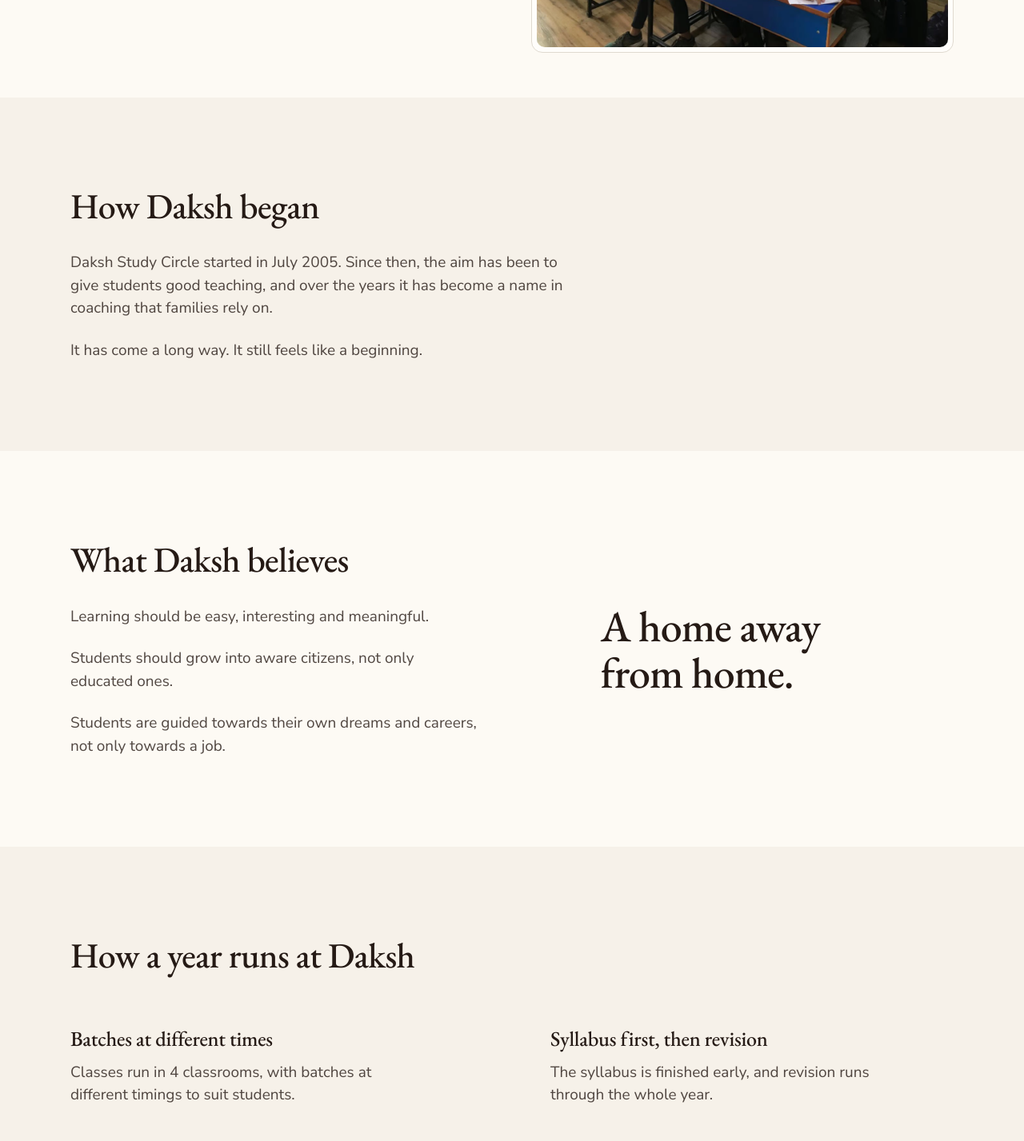
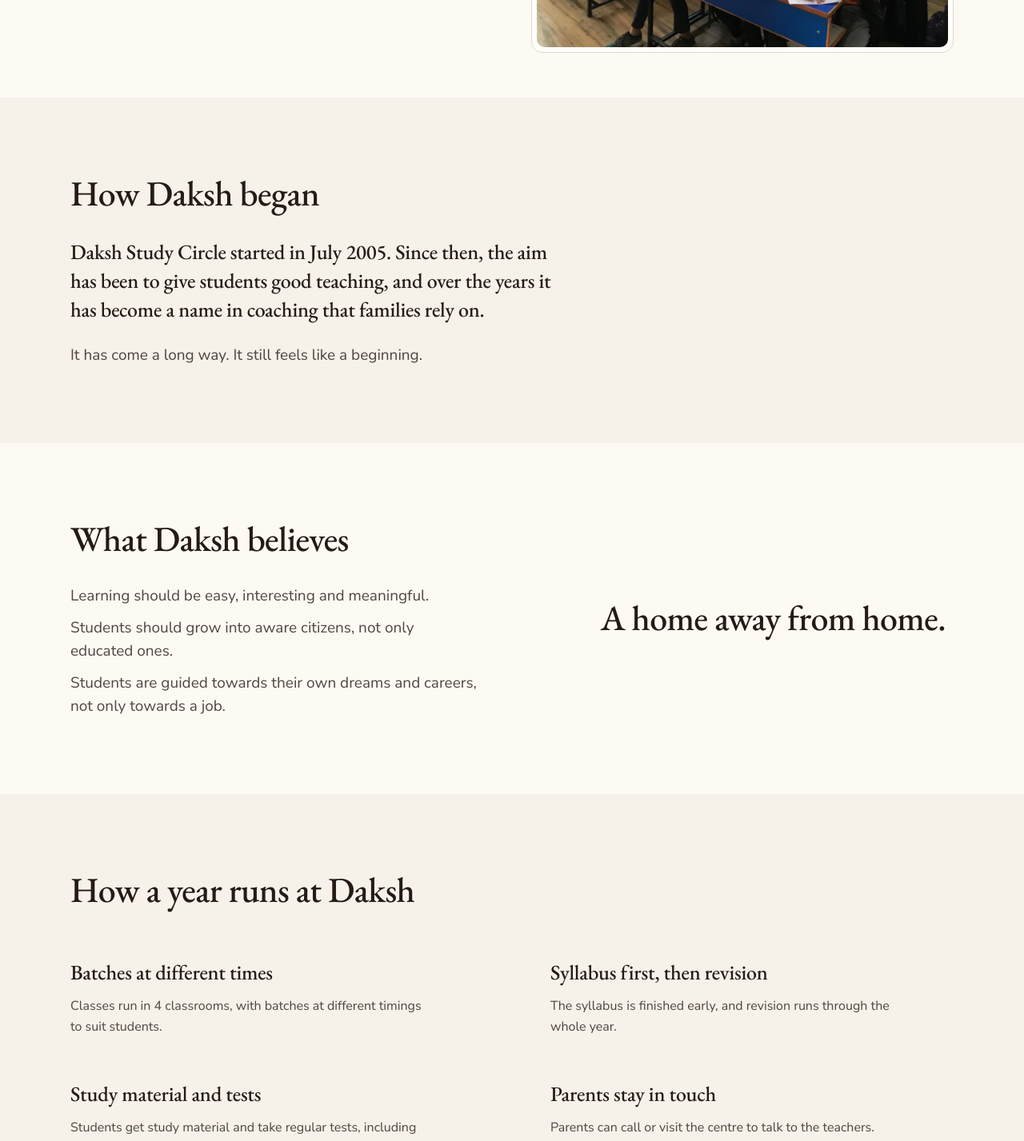
Before and after one commit to imkrrish/dakshstudycircle, a Next.js app: page /about in a window 1280 px wide. Shown: the part 500-1927 px from the top of the page at 80% size. Built offline with nearby package versions, Linux system fonts and the light colour scheme.

Commit message:
style(about): refine typography and rhythm of text sections

```diff
--- a/src/components/sections/point-grid-section.tsx
+++ b/src/components/sections/point-grid-section.tsx
@@ -12,6 +12,7 @@ function PointGridSection({ section }: { section: SectionOf<"point-grid"> }) {
       data-slot="point-grid-section"
       id={id}
       tone={tone}
+      className="[--section-y:4rem] md:[--section-y-md:6rem]"
       aria-labelledby={`${id}-heading`}
     >
       <Container>
@@ -26,7 +27,7 @@ function PointGridSection({ section }: { section: SectionOf<"point-grid"> }) {
           {items.map((item) => (
             <li key={item.title} className="flex flex-col gap-2 md:gap-3">
               <h3 className="font-heading text-title">{item.title}</h3>
-              <p className="max-w-md text-base text-foreground/80 md:text-lead">
+              <p className="max-w-md text-base text-foreground/80">
                 {item.body}
               </p>
             </li>
--- a/src/components/sections/prose-section.tsx
+++ b/src/components/sections/prose-section.tsx
@@ -4,13 +4,14 @@ import { SectionHeading } from "@/components/layout/section-heading"
 import type { SectionOf } from "@/lib/content"
 
 function ProseSection({ section }: { section: SectionOf<"prose"> }) {
-  const { id, heading, tone, paragraphs } = section
+  const { id, heading, tone, paragraphs, leadParagraph } = section
 
   return (
     <Section
       data-slot="prose-section"
       id={id}
       tone={tone}
+      className="[--section-y:4rem] md:[--section-y-md:6rem]"
       aria-labelledby={`${id}-heading`}
     >
       <Container>
@@ -21,8 +22,15 @@ function ProseSection({ section }: { section: SectionOf<"prose"> }) {
           className="max-w-prose"
         />
         <div className="mt-6 flex max-w-prose flex-col gap-5 md:mt-8 md:gap-6">
-          {paragraphs.map((paragraph) => (
-            <p key={paragraph} className="text-lead text-foreground/80">
+          {paragraphs.map((paragraph, index) => (
+            <p
+              key={paragraph}
+              className={
+                leadParagraph && index === 0
+                  ? "font-heading text-subtitle leading-snug text-foreground md:text-title md:leading-snug"
+                  : "text-lead text-foreground/80"
+              }
+            >
               {paragraph}
             </p>
           ))}
--- a/src/components/sections/values-section.tsx
+++ b/src/components/sections/values-section.tsx
@@ -13,6 +13,7 @@ function ValuesSection({ section }: { section: SectionOf<"values"> }) {
       data-slot="values-section"
       id={id}
       tone={tone}
+      className="[--section-y:4rem] md:[--section-y-md:6rem]"
       aria-labelledby={`${id}-heading`}
     >
       <Container>
@@ -30,7 +31,7 @@ function ValuesSection({ section }: { section: SectionOf<"values"> }) {
               title={heading}
               className="max-w-prose"
             />
-            <SettleIn className="mt-6 flex max-w-prose flex-col gap-5 md:mt-8 md:gap-6">
+            <SettleIn className="mt-6 flex max-w-prose flex-col gap-3 md:mt-8">
               {lines.map((line) => (
                 <li key={line} className="text-lead text-foreground/80">
                   {line}
@@ -39,7 +40,7 @@ function ValuesSection({ section }: { section: SectionOf<"values"> }) {
             </SettleIn>
           </div>
           {pullLine && (
-            <p className="font-heading text-page-title text-balance lg:col-span-5 lg:col-start-8">
+            <p className="font-heading text-title text-balance lg:col-span-5 lg:col-start-8 lg:text-heading">
               {pullLine}
             </p>
           )}
--- a/src/content/pages/about.ts
+++ b/src/content/pages/about.ts
@@ -33,6 +33,7 @@ export const about: Page = {
       id: "story",
       type: "prose",
       heading: "How Daksh began",
+      leadParagraph: true,
       paragraphs: [
         "Daksh Study Circle started in July 2005. Since then, the aim has been to give students good teaching, and over the years it has become a name in coaching that families rely on.",
         "It has come a long way. It still feels like a beginning.",
--- a/src/lib/content/sections/prose.ts
+++ b/src/lib/content/sections/prose.ts
@@ -9,4 +9,7 @@ export const ProseSectionSchema = z.strictObject({
   type: z.literal("prose"),
   heading: z.string().min(1),
   paragraphs: z.array(z.string().min(1)).min(1).max(4),
+  // Set the first paragraph as a larger serif lead, like the opening of a
+  // printed booklet. The other paragraphs stay body text.
+  leadParagraph: z.boolean().optional(),
 })
```
Also changed, not shown: 1 other file (tests, documents, lock files or other folders).
